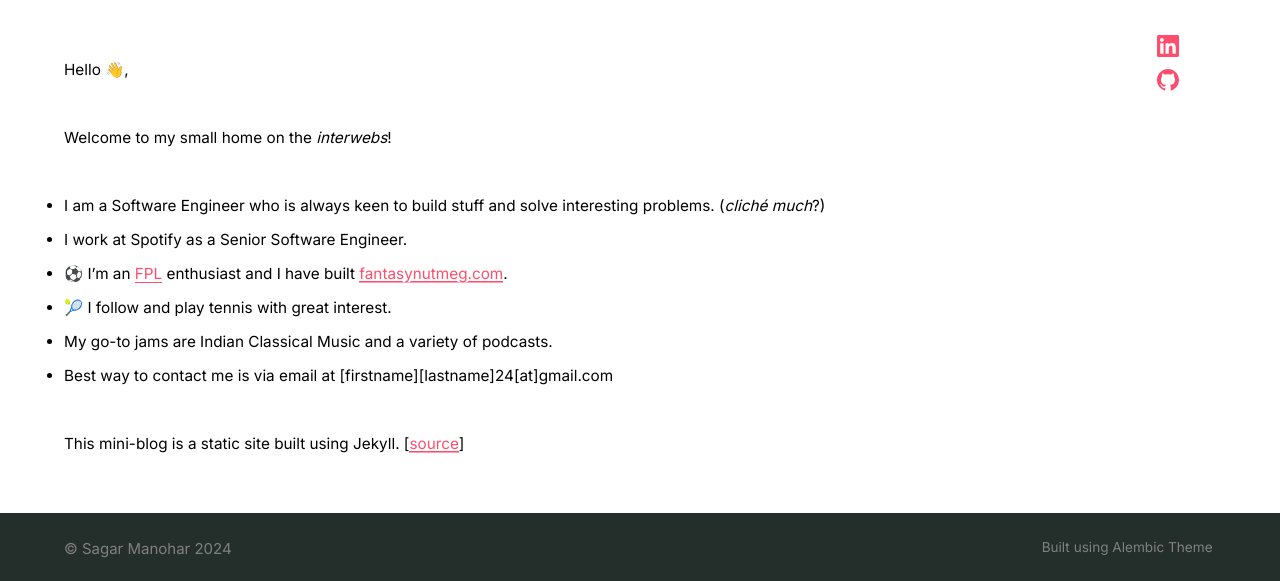
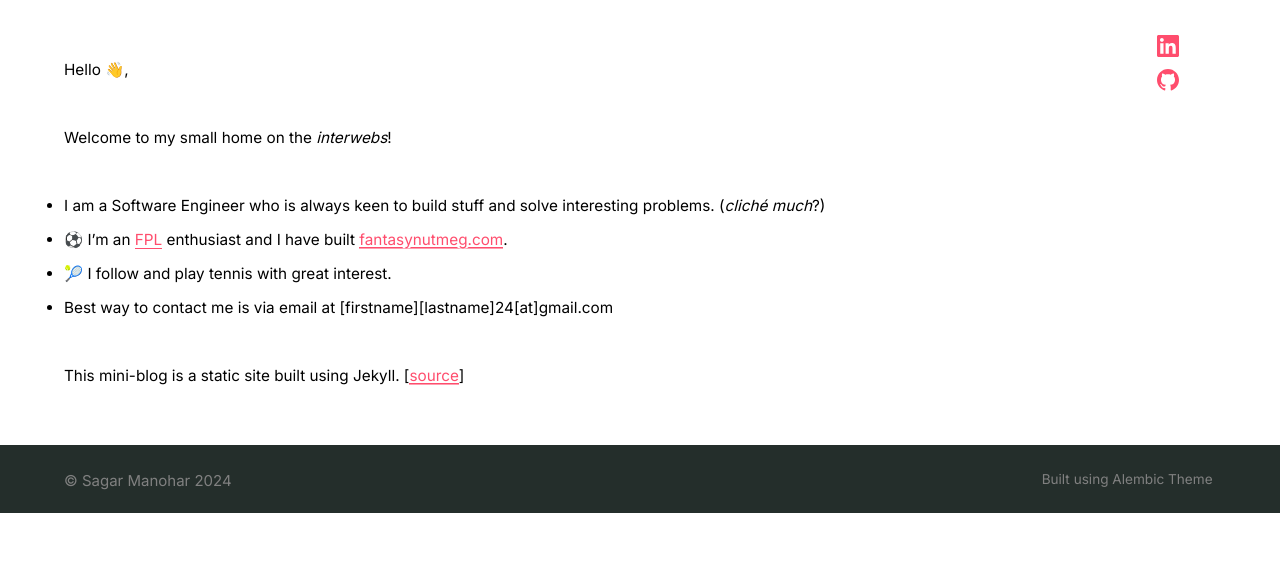
Before and after one commit to code247/code247.github.io, a Jekyll site: the page built from index.md, in a window 1280 px wide. Shown: the part 408-989 px from the top of the page. Built offline with Jekyll 4.4.1, drawn with Linux system fonts in a browser that asks for light colours; after the commit the page ends 921 px from its top, so only the background shows below that.

```diff
--- a/index.md
+++ b/index.md
@@ -7,10 +7,8 @@ Hello 👋,
 Welcome to my small home on the *interwebs*!
 
 - I am a Software Engineer who is always keen to build stuff and solve interesting problems. (*cliché much*?)
-- I work at Spotify as a Senior Software Engineer.
 - ⚽ I'm an [FPL](https://fantasy.premierleague.com/) enthusiast and I have built [fantasynutmeg.com](https://www.fantasynutmeg.com/).
 - 🎾 I follow and play tennis with great interest.
-- My go-to jams are Indian Classical Music and a variety of podcasts.
 - Best way to contact me is via email at [firstname][lastname]24[at]gmail.com
 
 This mini-blog is a static site built using Jekyll. [[source](https://github.com/code247/code247.github.io)]
```
